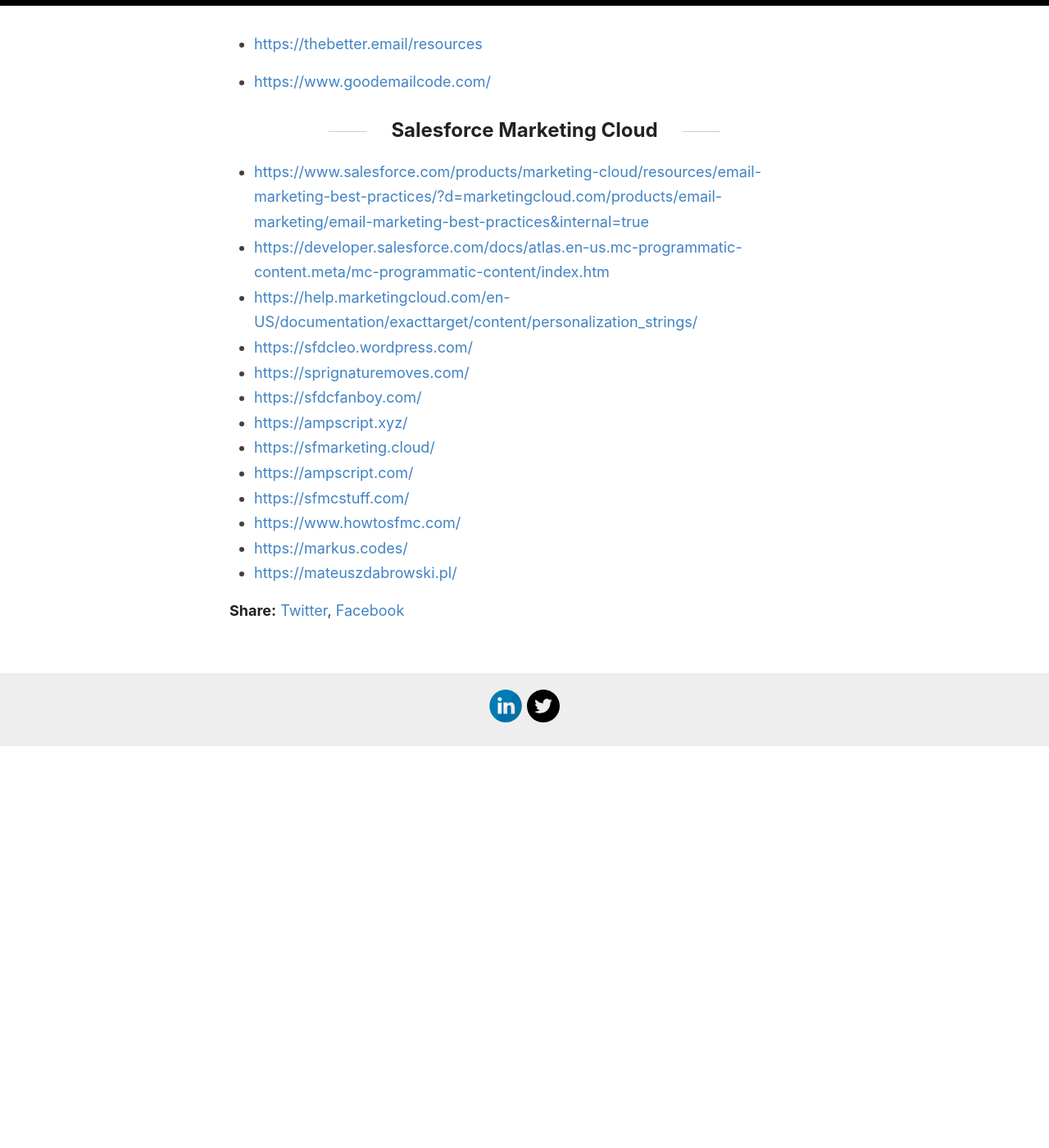
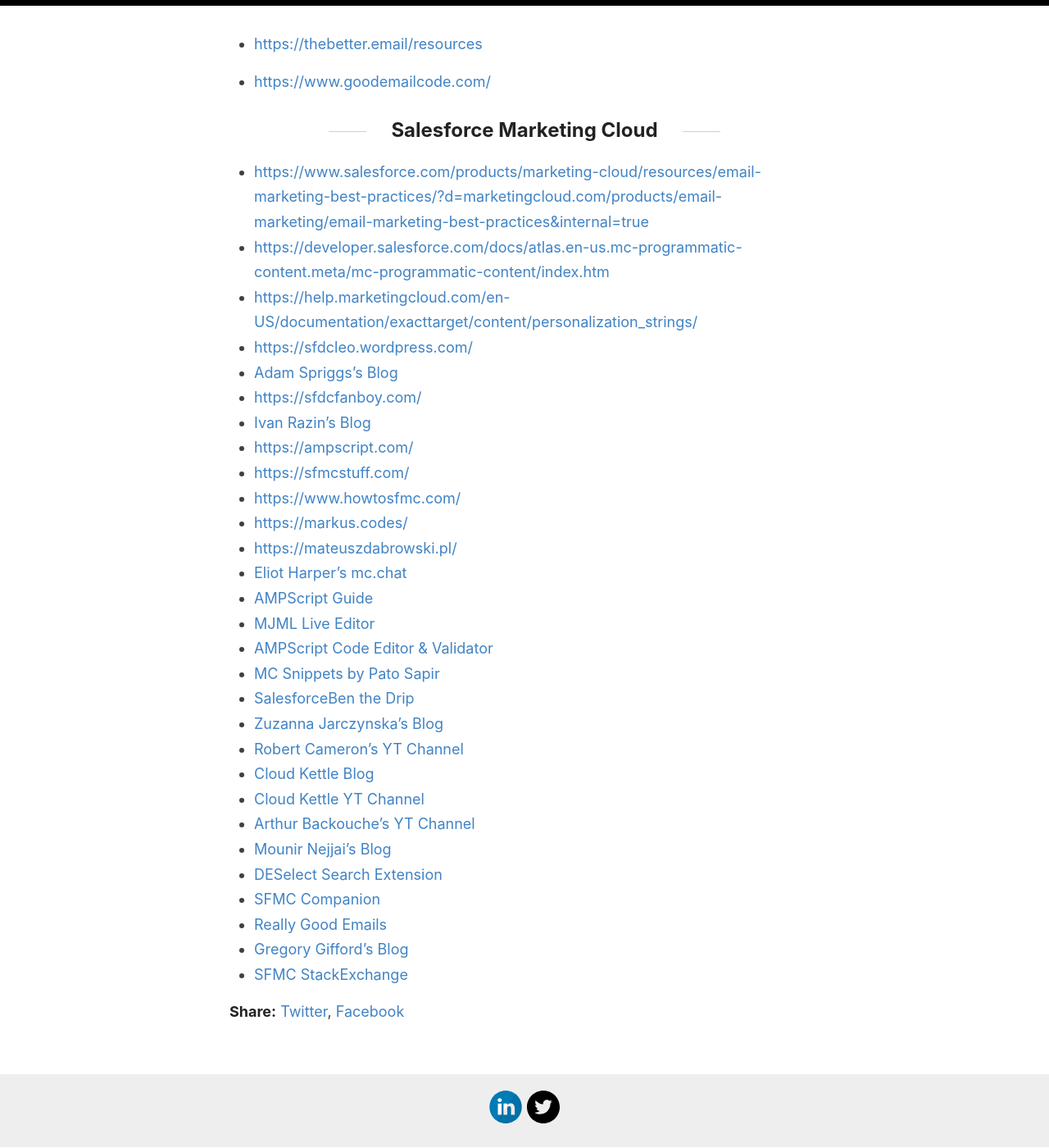
Before and after one commit to karolcholewa/blog, a Jekyll site: the page built from _posts/2019-01-23-emailmarketing-resources.md, in a window 1280 px wide and 1400 px high, scrolled down 651 px. Shown: the whole window at 82% size. Built offline with Jekyll 4.4.1, drawn with Linux system fonts in a browser that asks for light colours; before the commit the page ends 1561 px from its top, so only the background shows below that.

Commit message:
post updated

```diff
--- a/_posts/2019-01-23-emailmarketing-resources.md
+++ b/_posts/2019-01-23-emailmarketing-resources.md
@@ -17,18 +17,32 @@ Email Marketing community is simply fantastic. It gathers professionals with ric
 
 ## Salesforce Marketing Cloud
 
-
-
 *   [https://www.salesforce.com/products/marketing-cloud/resources/email-marketing-best-practices/?d=marketingcloud.com/products/email-marketing/email-marketing-best-practices&internal=true](https://www.salesforce.com/products/marketing-cloud/resources/email-marketing-best-practices/?d=marketingcloud.com/products/email-marketing/email-marketing-best-practices&internal=true)
 *   [https://developer.salesforce.com/docs/atlas.en-us.mc-programmatic-content.meta/mc-programmatic-content/index.htm](https://developer.salesforce.com/docs/atlas.en-us.mc-programmatic-content.meta/mc-programmatic-content/index.htm)
 *   [https://help.marketingcloud.com/en-US/documentation/exacttarget/content/personalization_strings/](https://help.marketingcloud.com/en-US/documentation/exacttarget/content/personalization_strings/)
 *   [https://sfdcleo.wordpress.com/](https://sfdcleo.wordpress.com/)
-*   [https://sprignaturemoves.com/](https://sprignaturemoves.com/)
+*   [Adam Spriggs's Blog](https://sprignaturemoves.com/)
 *   [https://sfdcfanboy.com/](https://sfdcfanboy.com/)
-*   [https://ampscript.xyz/](https://ampscript.xyz/)
-*   [https://sfmarketing.cloud/](https://sfmarketing.cloud/)
+*   [Ivan Razin's Blog](https://ampscript.xyz/)
 *   [https://ampscript.com/](https://ampscript.com/)
 *   [https://sfmcstuff.com/](https://sfmcstuff.com/)
 *   [https://www.howtosfmc.com/](https://www.howtosfmc.com/)
 *   [https://markus.codes/](https://markus.codes/)
 *   [https://mateuszdabrowski.pl/](https://mateuszdabrowski.pl/)
+*   [Eliot Harper's mc.chat](https://mc.chat/)
+*   [AMPScript Guide](https://ampscript.guide/)
+*   [MJML Live Editor](https://appexchange.salesforce.com/appxListingDetail?listingId=a0N3u00000Qt1wTEAR&tab=e)
+*   [AMPScript Code Editor & Validator](https://ampscript.io)
+*   [MC Snippets by Pato Sapir](https://mcsnippets.herokuapp.com/)
+*   [SalesforceBen the Drip](https://www.salesforceben.com/the-drip/)
+*   [Zuzanna Jarczynska's Blog](https://sfmarketing.cloud)
+*   [Robert Cameron's YT Channel](https://www.youtube.com/@CameronRobert)
+*   [Cloud Kettle Blog](https://www.cloudkettle.com/blog/ )
+*   [Cloud Kettle YT Channel](https://www.youtube.com/cloudkettle)
+*   [Arthur Backouche's YT Channel](https://www.youtube.com/@ArthurBackouche)
+*   [Mounir Nejjai's Blog](https://thesmartsfmcmarketer.com/)
+*   [DESelect Search Extension](https://chrome.google.com/webstore/detail/deselect-search-in-salesf/ekppadhnhmemajkdbkohalhoncnfhmbm)
+*   [SFMC Companion](https://chrome.google.com/webstore/detail/sfmc-companion/kllkonffdjfimimaellfmgnakhlbeicg)
+*   [Really Good Emails](https://reallygoodemails.com/)
+*   [Gregory Gifford's Blog](https://gortonington.com/)
+*   [SFMC StackExchange](https://salesforce.stackexchange.com/questions/tagged/marketing-cloud)
```
